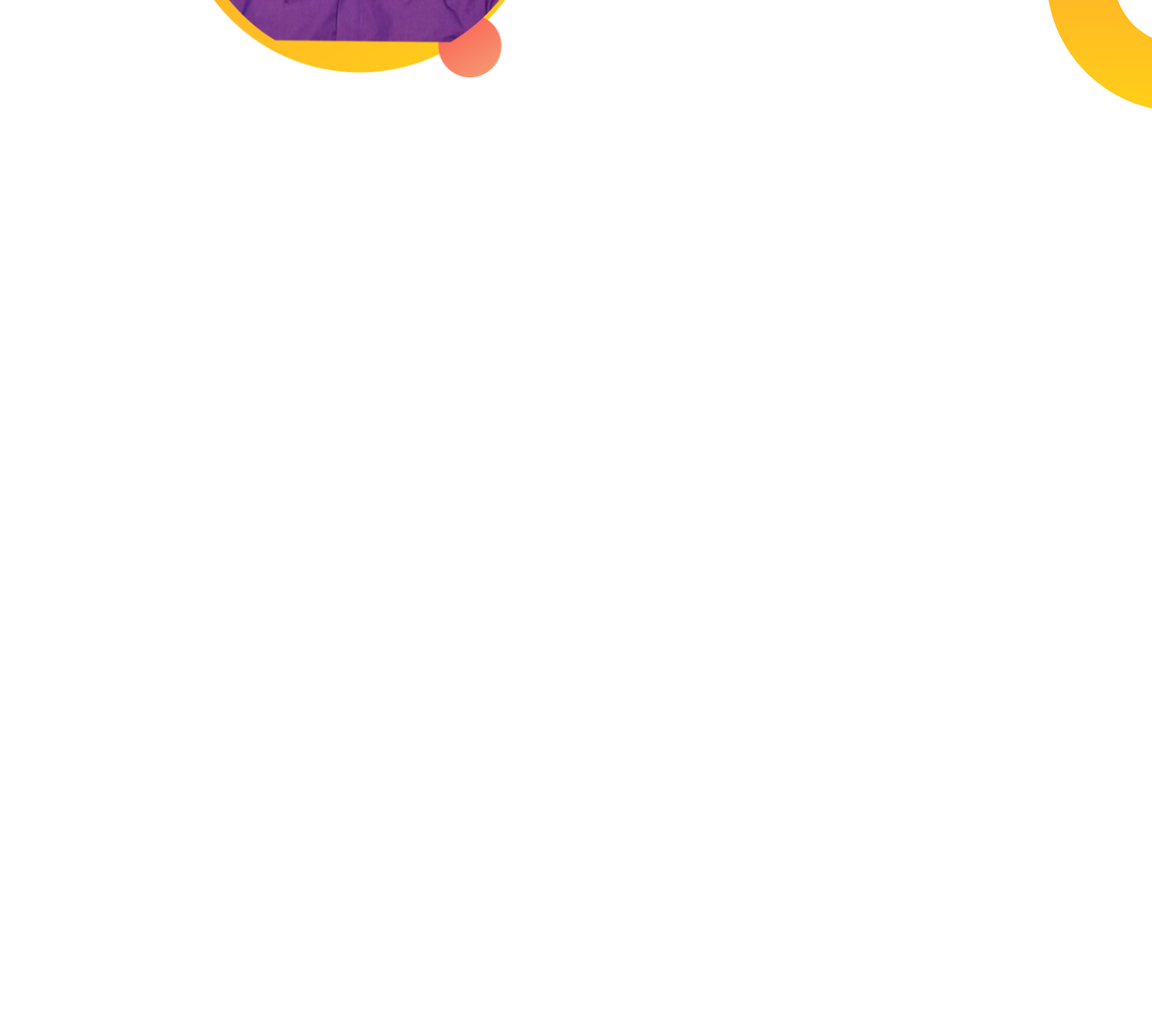
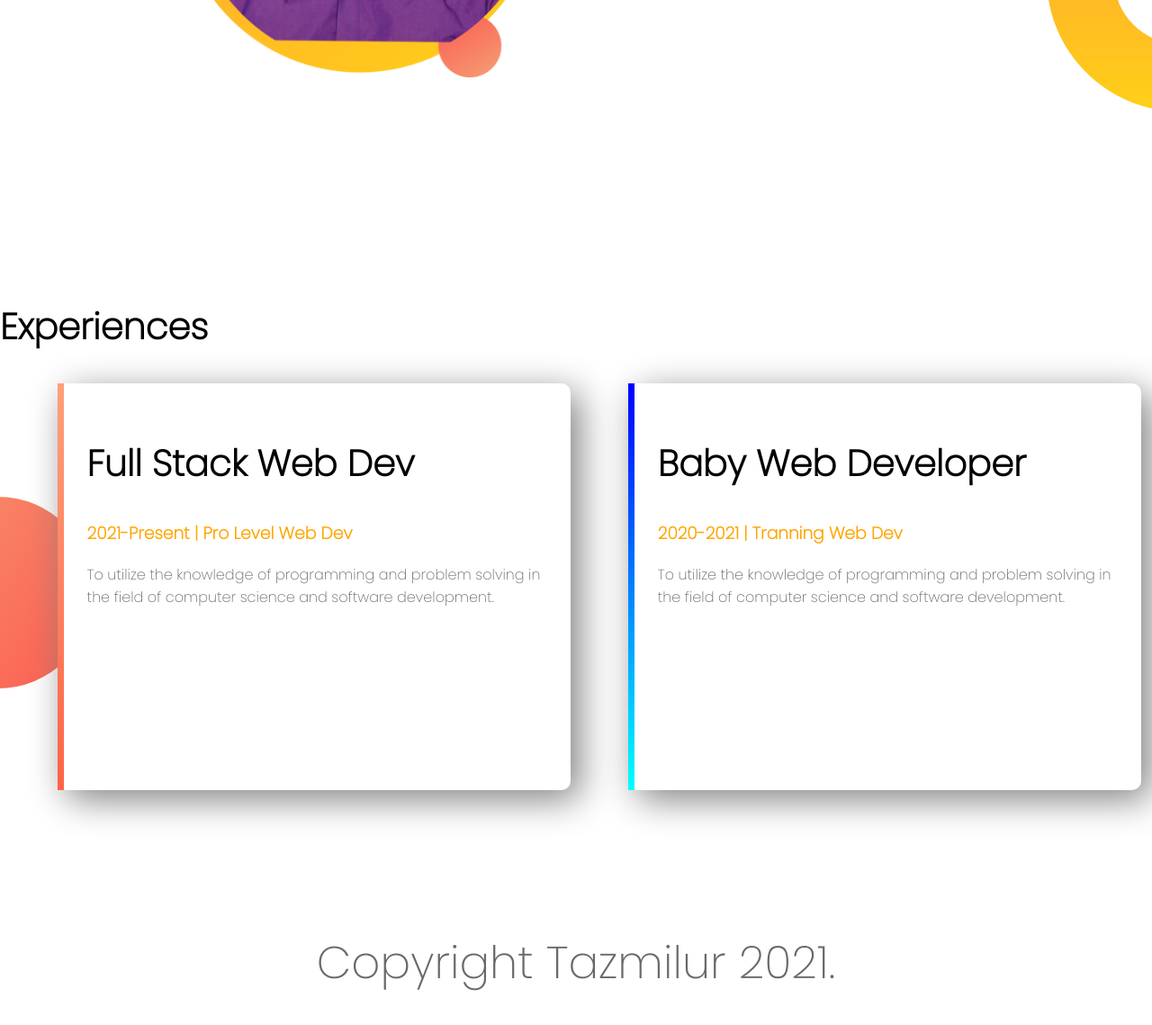
Before and after one commit to Tazmilur20/web-portfoilo, a plain HTML site: page index.html in a window 1280 px wide. Shown: the part 1000-2139 px from the top of the page at 90% size. Before the commit the page ends 1300 px from the top, so only its background shows below. Drawn offline with Linux system fonts and the light colour scheme.

Commit message:
All done

```diff
--- a/index.html
+++ b/index.html
@@ -14,7 +14,7 @@
   <section class="top-banner">
    <div class="half-width">
     <h1>Welcome To</h1>
-    <h1><span class="name-highlight">Tazmilur</span> Website</h1>
+    <h1><span class="orange-highlight">Tazmilur</span> Website</h1>
     <h3>world class web developer</h3>
     <p>To utilize the knowledge of programming and problem solving in the field of computer science and software development.</p>
     <a class="link-button" target="blank" href="https://www.linkedin.com/in/md-tazmilur-rahman-73b729171/">HIRE ME</a>
@@ -36,6 +36,24 @@
     </div>
 
    </section>
+   <section class="experience-area">
+       <h2>Experiences</h2>
+       <div id="full-stack" class="half-width single-experience">
+       <h2>Full Stack Web Dev</h2>
+       <h3  class="orange-highlight">2021-Present | Pro Level Web Dev</h3>
+       <p>To utilize the knowledge of programming and problem solving in the field of computer science and software development.</p>
+       </div>
+
+       <div id="baby-web" class="half-width single-experience">
+        <h2>Baby Web Developer</h2>
+        <h3  class="orange-highlight">2020-2021 | Tranning Web Dev</h3>
+        <p>To utilize the knowledge of programming and problem solving in the field of computer science and software development.</p>
+        </div>
+
+   </section>
+   <footer>
+       <p>Copyright Tazmilur 2021.</p>
+   </footer>
 
 
 </body>
--- a/style.css
+++ b/style.css
@@ -12,7 +12,7 @@ h2{
 p{
     color: dimgray;
 }
-.name-highlight{
+.orange-highlight{
     color: orange;
 }
 .half-width{
@@ -46,3 +46,28 @@ section{
     background-repeat: no-repeat;
     background-position:right ;
 }
+.single-experience{
+    box-shadow: 10px 10px 40px gray;
+    border-radius: 10px;
+    height: 80%;
+    background-color: white;
+}
+.experience-area{
+    background-image: url("images/exp-bg.png");
+    background-repeat: no-repeat;
+    background-position: left ;
+}
+#full-stack{
+    border-left: 7px solid;
+    border-image: linear-gradient(180deg, lightsalmon, tomato);
+    border-image-slice: 1;
+}
+#baby-web{
+    border-left: 7px solid;
+    border-image: linear-gradient(180deg, blue, cyan);
+    border-image-slice: 1;
+}
+footer p{
+text-align: center;
+font-size: 50px;
+}
```
